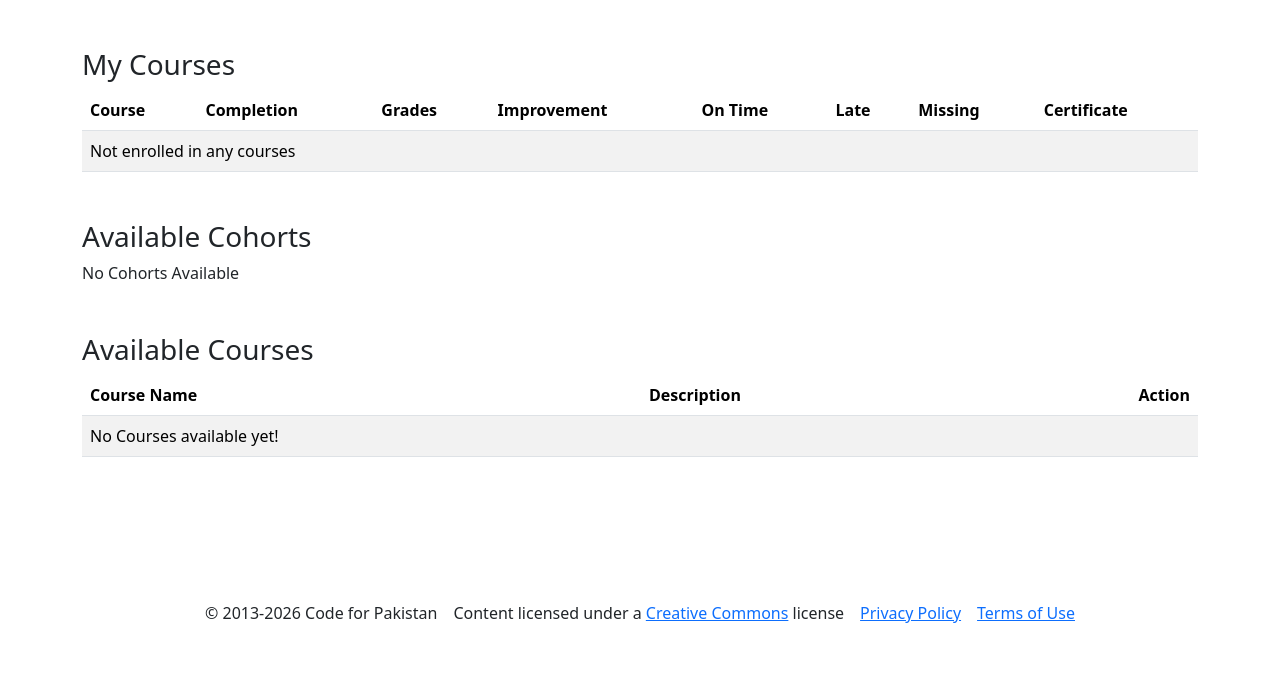
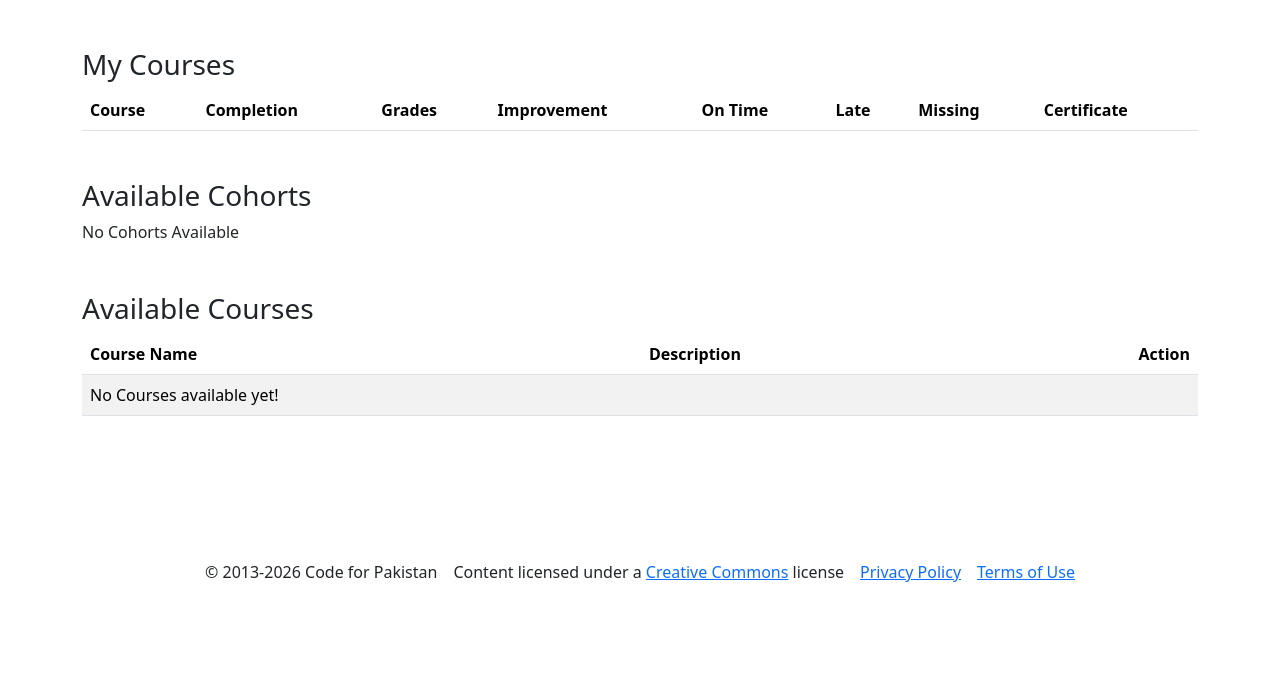
Before and after one commit to codeforpakistan/d4wee, a Django app: page /dashboard/ in a window 1280 px wide. Shown: the part 184-857 px from the top of the page. After the commit the page ends 766 px from the top, so only its background shows below. Run offline with Django 5.2, Linux system fonts and the light colour scheme; a user stored in the database is signed in; data comes from the database, SQL or seed files in the repository; tables that the repository leaves empty hold one stand-in row (values such as "Sample post"); lists and menus that the app fills with data are empty.

```diff
--- a/app/templates/app/includes/enrollment_table.html
+++ b/app/templates/app/includes/enrollment_table.html
@@ -68,10 +68,6 @@
         {% endif %}
       </td>
     </tr>
-    {% else %}
-    <tr class="align-middle">
-      <td colspan="8">Not enrolled in any courses</td>
-    </tr>
     {% endif %}
     {% endfor %}
   </tbody>
```
